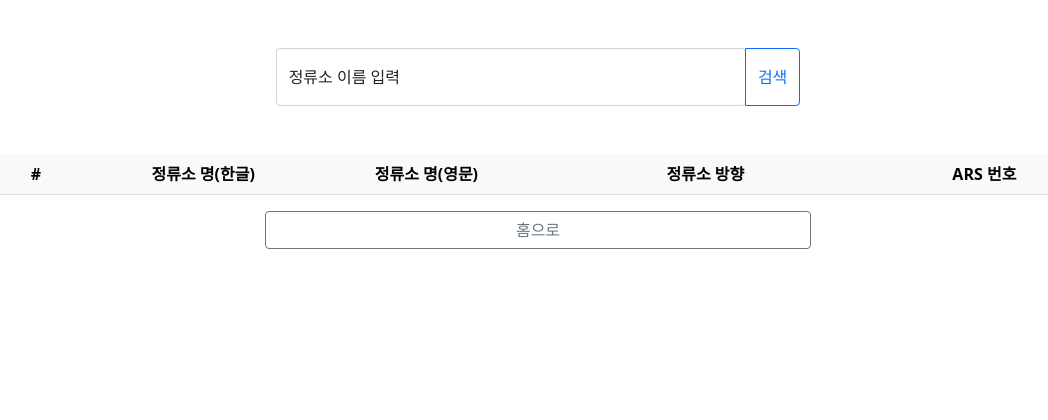
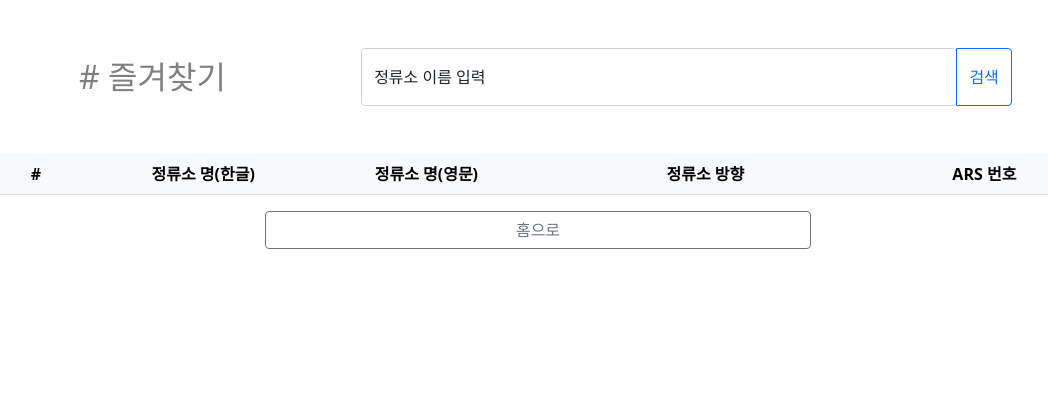
Before and after one commit to Profile-exe/Gwang-ju-Bus, a PHP site: page /manage_bus/favorites.php in a window 1280 px wide. Shown: the top 420 px of the page, without its empty margins (102-1150 px from the left). Run offline with PHP 8.4, Linux system fonts and the light colour scheme; the visitor is signed in with stand-in values (Sample User, id 1); data that the repository does not hold is empty.

Commit message:
즐겨찾기와 정류소 검색 구분을 위한 UI 수정

```diff
--- a/manage_bus/favorites.php
+++ b/manage_bus/favorites.php
@@ -34,10 +34,13 @@ if (isset($_GET['msg'])) {
 <main class="container">
     <article class="my-5 row d-flex justify-content-center">
         <section class="row mb-5 d-flex justify-content-center">
-            <header class="col-7">
+            <header class="col-12 d-flex justify-content-between">
+                <div class="col-3 ms-4 text-center align-self-center">
+                    <span style="font-size:2em; color:gray;"># 즐겨찾기</span>
+                </div>
                 <form class="input-group form-floating d-flex justify-content-center w-100" action="/manage_bus/search_bus.php">
                     <div id="input-line-num" class="form-floating w-75">
-                        <input type="text" class="form-control" id="floatingInput" placeholder="노선 이름 입력">
+                        <input type="text" class="form-control" id="floatingInput" placeholder="정류소 이름 입력">
                         <label for="floatingInput">정류소 이름 입력</label>
                     </div>
                     <button id="search-btn" class="btn btn-outline-primary" type="submit">검색</button>
--- a/manage_bus/search_bus.php
+++ b/manage_bus/search_bus.php
@@ -30,7 +30,10 @@ if (isset($_GET['msg'])) {
 <main class="container">
     <article class="my-5 row d-flex justify-content-center">
         <section class="row mb-5 d-flex justify-content-center">
-            <header class="col-7">
+            <header class="col-12 d-flex justify-content-between">
+                <div class="col-3 ms-4 text-center align-self-center">
+                    <span style="font-size:2em; color:gray;"># 정류소 검색</span>
+                </div>
                 <form class="input-group form-floating d-flex justify-content-center w-100" action="/manage_bus/search_bus.php">
                     <div id="input-line-num" class="form-floating w-75">
                         <input type="text" class="form-control" id="floatingInput" placeholder="노선 이름 입력">
```
